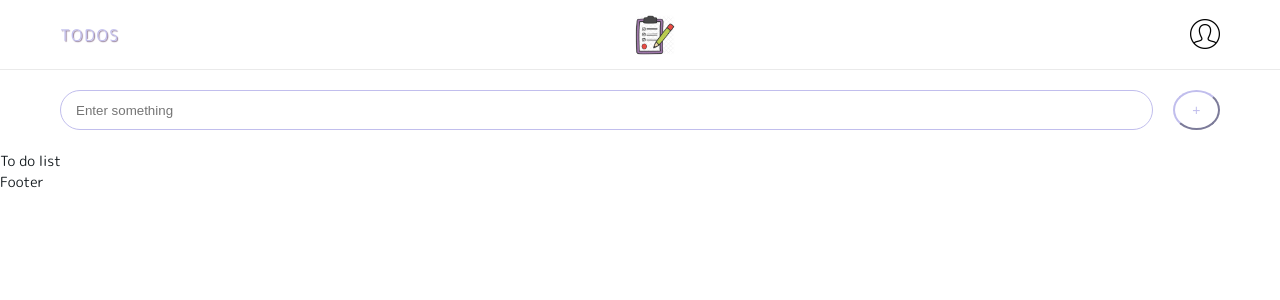
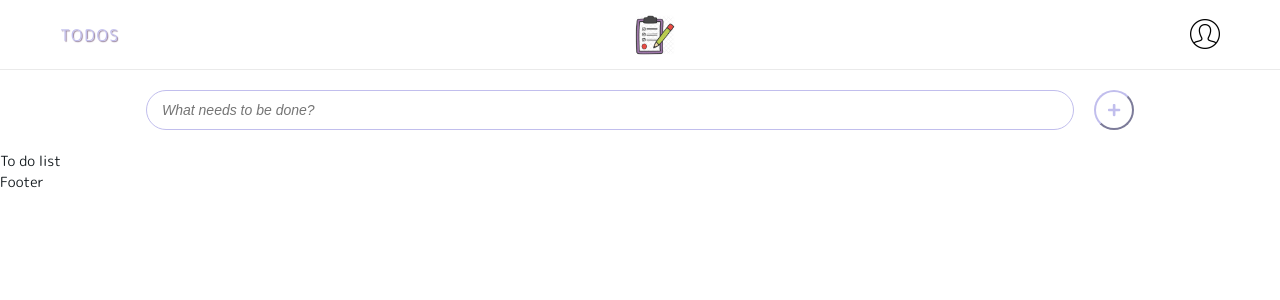
Before and after one commit to mvn-tienle2-dn/Todo-PWA, a Vue app in the folder todo-vue-pwa/: page / in a window 1280 px wide. Shown: the top 300 px of the page. Built offline with nearby package versions, Linux system fonts and the light colour scheme.

Commit message:
Change width and padding

```diff
--- a/todo-vue-pwa/src/assets/styling/pages/_form.scss
+++ b/todo-vue-pwa/src/assets/styling/pages/_form.scss
@@ -4,18 +4,20 @@
     @include pxRem(height, 40);
     @include pxRem(padding, 0 15);
     @include pxRem(border-radius, 20);
-    width: 100%;
+    @include pxRem(font-size, map-get($font-size, md));
+    width: 80%;
     border: 1px solid map-get($color, violet);
     background: rgba(255,255,255,.2);
+    font-style: italic;
     &:focus {
       outline: none;
     }
   }
   .btn-circle {
-    @include pxRem(width, 50);
+    @include pxRem(width, 40);
     @include pxRem(height, 40);
     @include pxRem(margin-left, 20);
-    border-radius: 50%;
+    border-radius: 100%;
     color: map-get($color, violet);
     border-color: map-get($color, violet);
     background-color: transparent;
--- a/todo-vue-pwa/src/components/features/Form.vue
+++ b/todo-vue-pwa/src/components/features/Form.vue
@@ -3,8 +3,8 @@
     <div class="container text-between">
       <form>
         <div class="flex-centered">
-          <input type="text" class="input-todo" placeholder="Enter something">
-          <button class="btn btn-circle">+</button>
+          <input type="text" class="input-todo" placeholder="What needs to be done?">
+          <button class="btn btn-circle"><i class="fa fa-plus"></i></button>
         </div>
       </form>
     </div>
```
